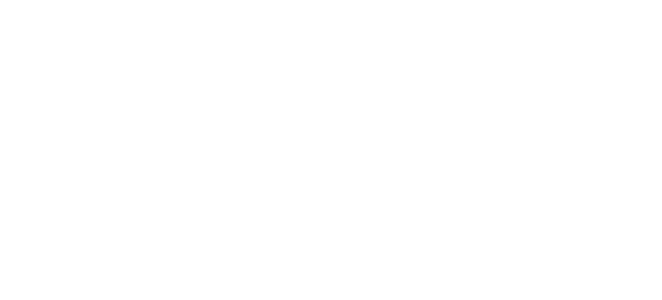
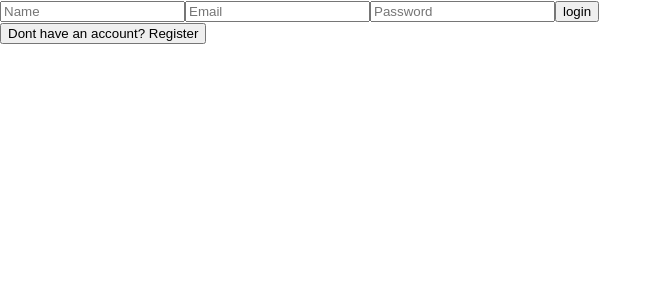
Before and after one commit to LincKim/Task_Manager, a React (Create React App) app: page / in a window 1280 px wide. Shown: the top 300 px of the page, without its empty margins (0-662 px from the left). Built offline with nearby package versions, Linux system fonts and the light colour scheme.

Commit message:
Testing login/logout functionality

```diff
--- a/src/components/App.js
+++ b/src/components/App.js
@@ -1,8 +1,10 @@
+import React from "react";
+import Login from "./login";
 
 function App() {
   return (
     <div className="App">
-
+      < Login/>
     </div>
   );
 }
```
